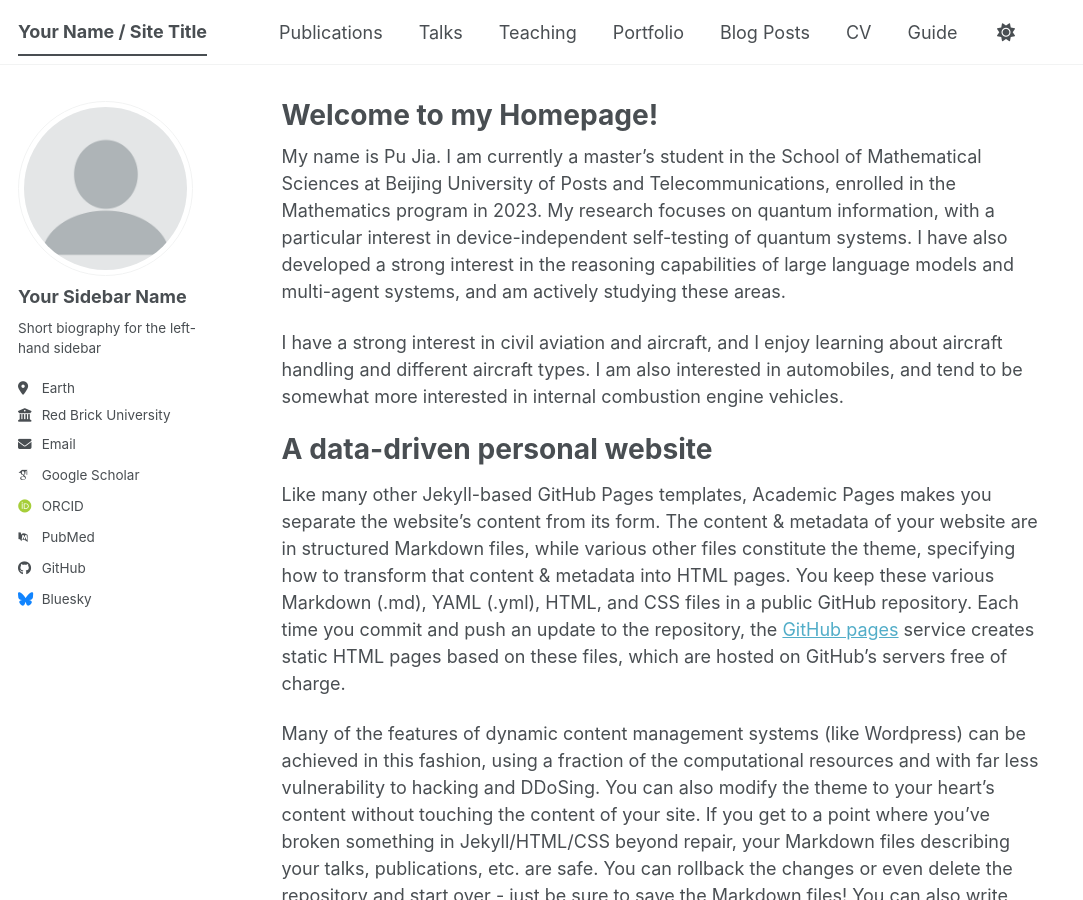
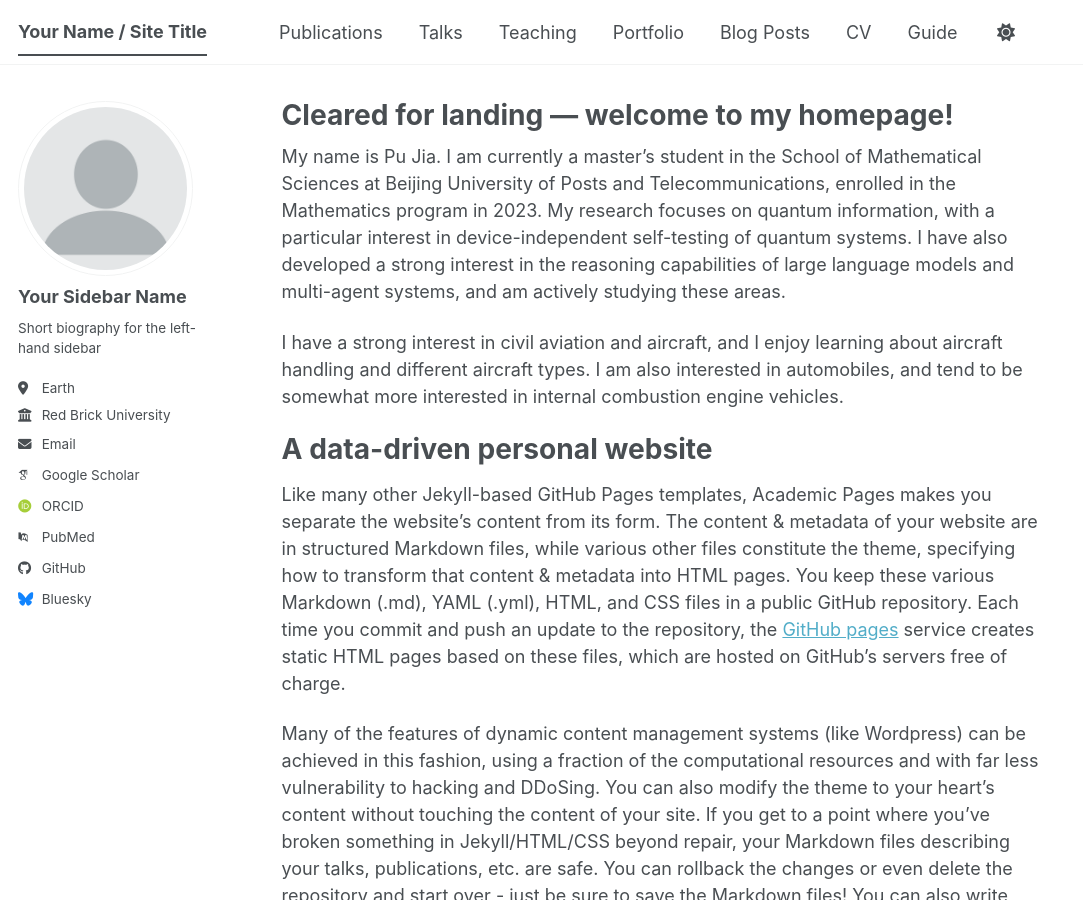
Before and after one commit to pujiayeah/pujiayeah.github.io, a Jekyll site: the page built from _pages/about.md, in a window 1280 px wide and 900 px high. Shown: the whole window, without its empty margins (0-1083 px from the left). Built offline with Jekyll 4.4.1, drawn with Linux system fonts in a browser that asks for light colours; some web fonts are replaced; a script bundle is joined from its source files by our own code; library files that are not in the unit come from our copies.

Commit message:
Update about.md

```diff
--- a/_pages/about.md
+++ b/_pages/about.md
@@ -1,6 +1,6 @@
 ---
 permalink: /
-title: "Welcome to my Homepage!"
+title: "Cleared for landing — welcome to my homepage!"
 author_profile: true
 redirect_from:
   - /about/
```
